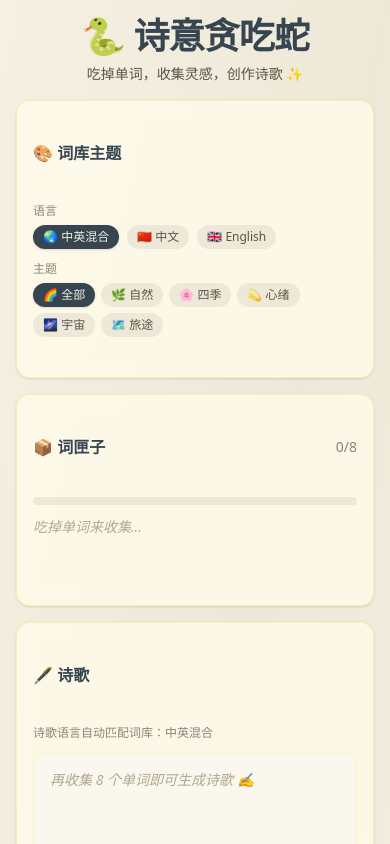
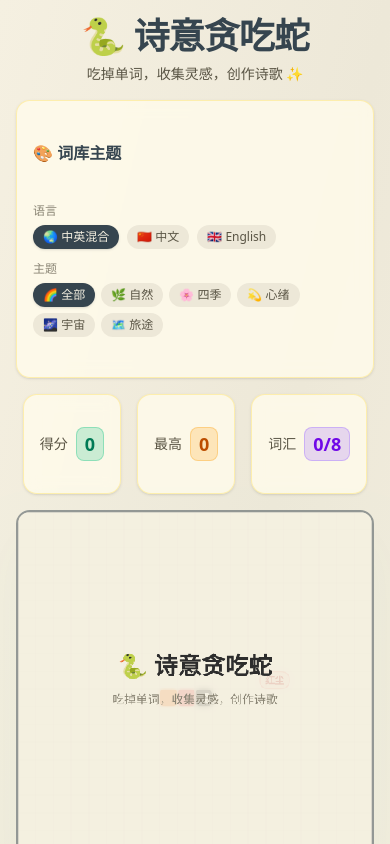
Before and after one commit to zeld-maker/snake-word-poetry-Lily, a Next.js app: page / in a window 390 px wide. Shown: the top 844 px of the page. Built offline with nearby package versions, Linux system fonts and the light colour scheme.

Commit message:
8d7cd77a-83c3-4dcf-bdb5-8890d4180554

```diff
--- a/src/app/page.tsx
+++ b/src/app/page.tsx
@@ -734,10 +734,15 @@
         </p>
       </header>
 
+      {/* Mobile: Theme Selector between header and game */}
+      <div className="w-full max-w-md mx-auto lg:hidden mb-4">
+        {renderThemeSelector()}
+      </div>
+
       {/* Main Layout */}
       <div className="flex flex-col lg:flex-row gap-6 items-start justify-center w-full max-w-5xl mx-auto">
-        {/* Game Area — order-2 on mobile (below panel), order-1 on desktop (left) */}
-        <div className="flex flex-col items-center order-2 lg:order-1">
+        {/* Game Area */}
+        <div className="flex flex-col items-center">
           {/* Score Panel */}
           <div className="flex gap-4 mb-4">
             <Card className="bg-amber-50/80 border-amber-200/60 backdrop-blur-sm">
@@ -845,10 +850,12 @@
           </div>
         </div>
 
-        {/* Panel — order-1 on mobile (above game), order-2 on desktop (right) */}
-        <div className="w-full lg:w-80 flex flex-col gap-4 order-1 lg:order-2">
-          {/* Theme Selector (always visible, above game on mobile, in panel on desktop) */}
-          {renderThemeSelector()}
+        {/* Right Panel */}
+        <div className="w-full lg:w-80 flex flex-col gap-4">
+          {/* Desktop: Theme Selector inside panel */}
+          <div className="hidden lg:block">
+            {renderThemeSelector()}
+          </div>
 
           {/* ─── Word Collection Box ─────────────────────────── */}
           <Card className="bg-amber-50/80 border-amber-200/60 backdrop-blur-sm">
```
